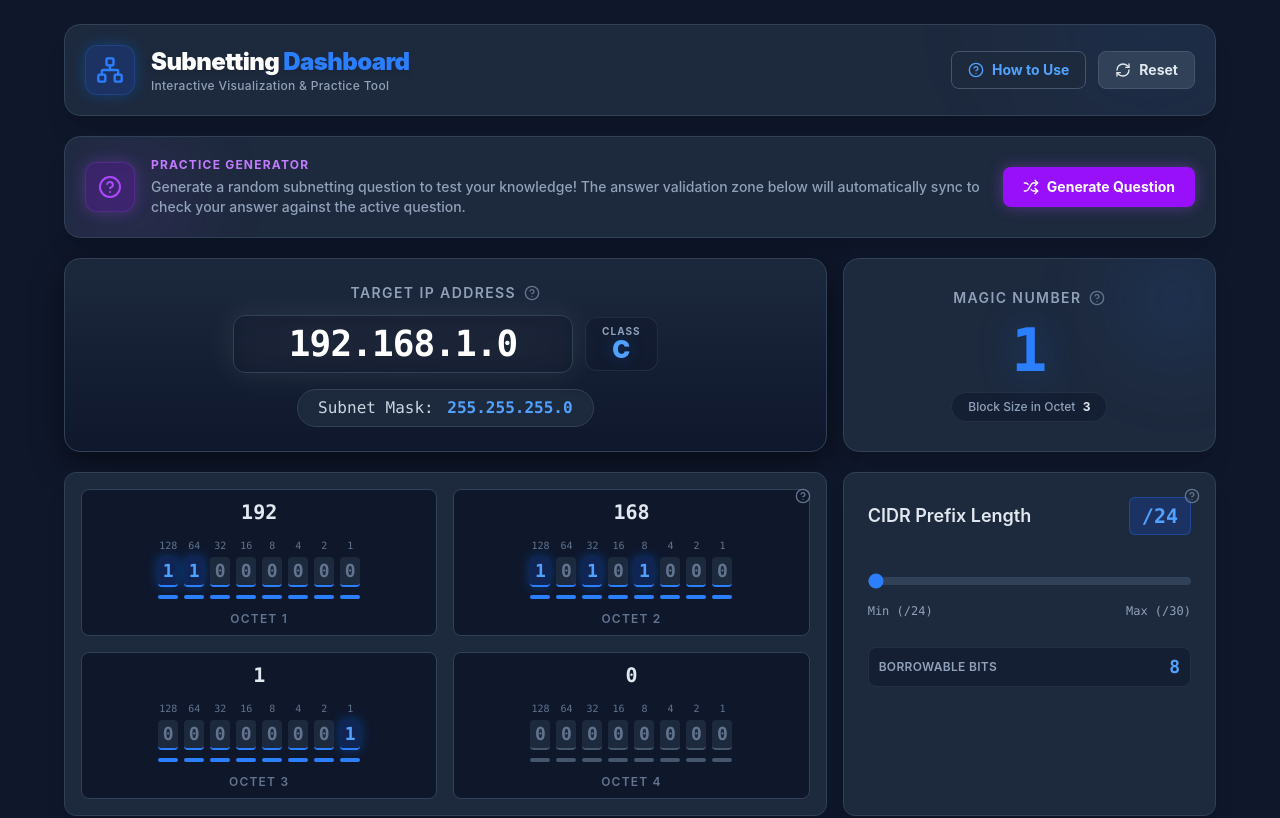
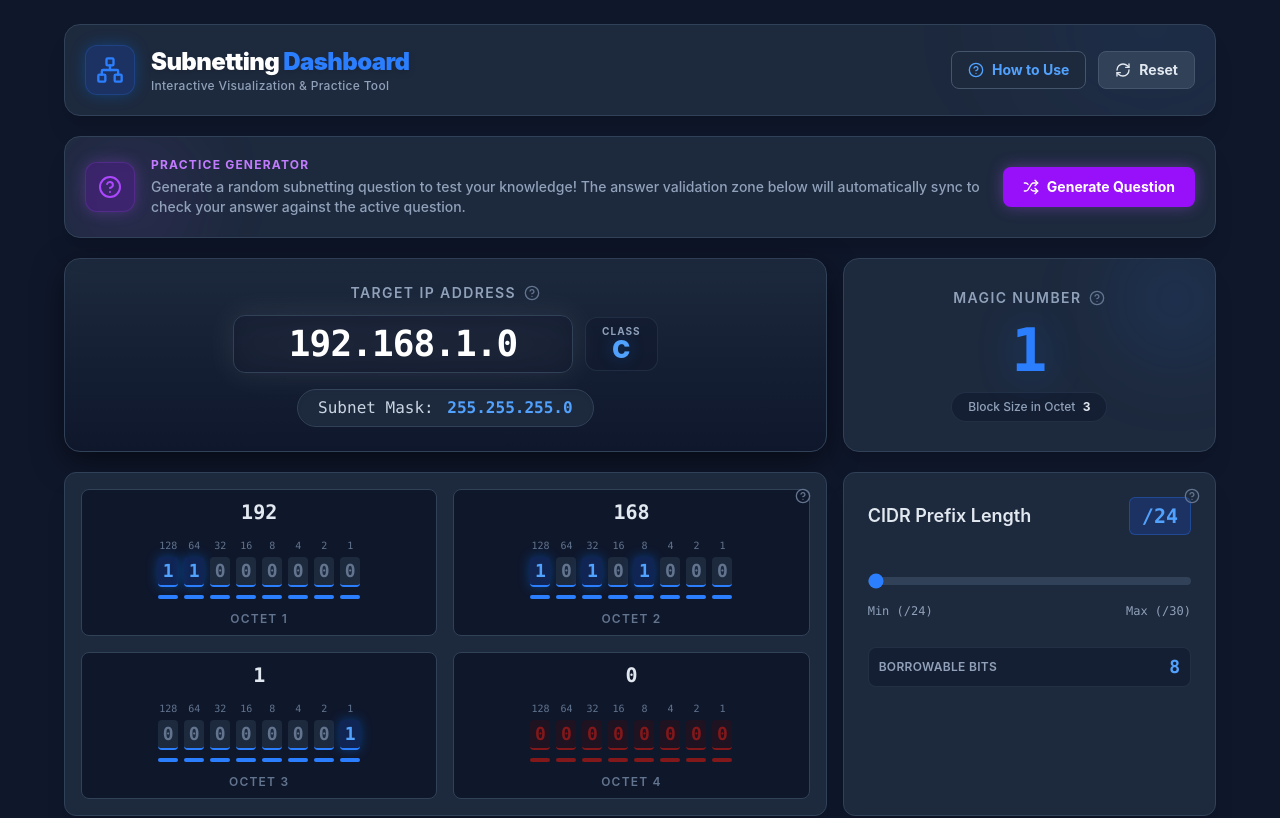
Before and after one commit to nickolaskg/SubnettingPracticeDashboard, a React (Vite) app: page / in a window 1280 px wide. Shown: the top 818 px of the page. Built offline with nearby package versions, Linux system fonts and the light colour scheme.

Commit message:
Update host bits in Binary Matrix to dim and bright red

```diff
--- a/src/components/BinaryMatrix.tsx
+++ b/src/components/BinaryMatrix.tsx
@@ -34,17 +34,17 @@ export const BinaryMatrix: React.FC<BinaryMatrixProps> = ({ bits, cidr, onToggle
                     className={`
                       flex-1 w-full max-w-[36px] min-w-[20px] h-10 sm:h-12 rounded flex items-center justify-center text-sm sm:text-base lg:text-lg font-bold font-mono transition-all duration-200
                       hover:-translate-y-1 active:translate-y-0
-                      ${isNetwork ? 'border-b-2 border-blue-500' : 'border-b-2 border-slate-600'}
+                      ${isNetwork ? 'border-b-2 border-blue-500' : 'border-b-2 border-red-900'}
                       ${value === 1
-                        ? (isNetwork ? 'bg-blue-600/20 text-blue-400 shadow-[0_0_12px_rgba(0,123,255,0.4)]' : 'bg-slate-700 text-slate-100')
-                        : 'bg-slate-800 text-slate-500 hover:bg-slate-700'}
+                        ? (isNetwork ? 'bg-blue-600/20 text-blue-400 shadow-[0_0_12px_rgba(0,123,255,0.4)]' : 'bg-red-600/20 text-red-500 shadow-[0_0_12px_rgba(239,68,68,0.4)]')
+                        : (isNetwork ? 'bg-slate-800 text-slate-500 hover:bg-slate-700' : 'bg-red-950/30 text-red-900 hover:bg-red-900/40')}
                     `}
                     title={`Toggle Bit ${globalIndex}`}
                   >
                     {value}
                   </button>
                   {/* Subtle indicator for network vs host */}
-                  <div className={`h-1 w-full mt-2 rounded-full transition-colors ${isNetwork ? 'bg-blue-500' : 'bg-slate-600'}`} />
+                  <div className={`h-1 w-full mt-2 rounded-full transition-colors ${isNetwork ? 'bg-blue-500' : 'bg-red-900'}`} />
                 </div>
               );
             })}
--- a/src/components/HelpModal.tsx
+++ b/src/components/HelpModal.tsx
@@ -41,7 +41,7 @@ export const HelpModal: React.FC<HelpModalProps> = ({ isOpen, onClose }) => {
             <ul className="space-y-2 text-sm text-slate-400 ml-5 list-disc">
               <li><strong>Target IP:</strong> Enter any valid IPv4 address. The tool will automatically assign its theoretical bounds based on its class (A, B, or C).</li>
               <li><strong>CIDR Slider:</strong> Slide the prefix length to define how many bits belong to the network versus the host.</li>
-              <li><strong>Binary Matrix:</strong> You can physically toggle bits to 1 or 0 by clicking on them. The Results calculate instantly! Purple/Blue bits represent the <strong>Network Mask</strong> while grey segments represent the remaining host bounds.</li>
+              <li><strong>Binary Matrix:</strong> You can physically toggle bits to 1 or 0 by clicking on them. The Results calculate instantly! Purple/Blue bits represent the <strong>Network Mask</strong> while red segments represent the remaining host bounds.</li>
             </ul>
           </section>
 
```
